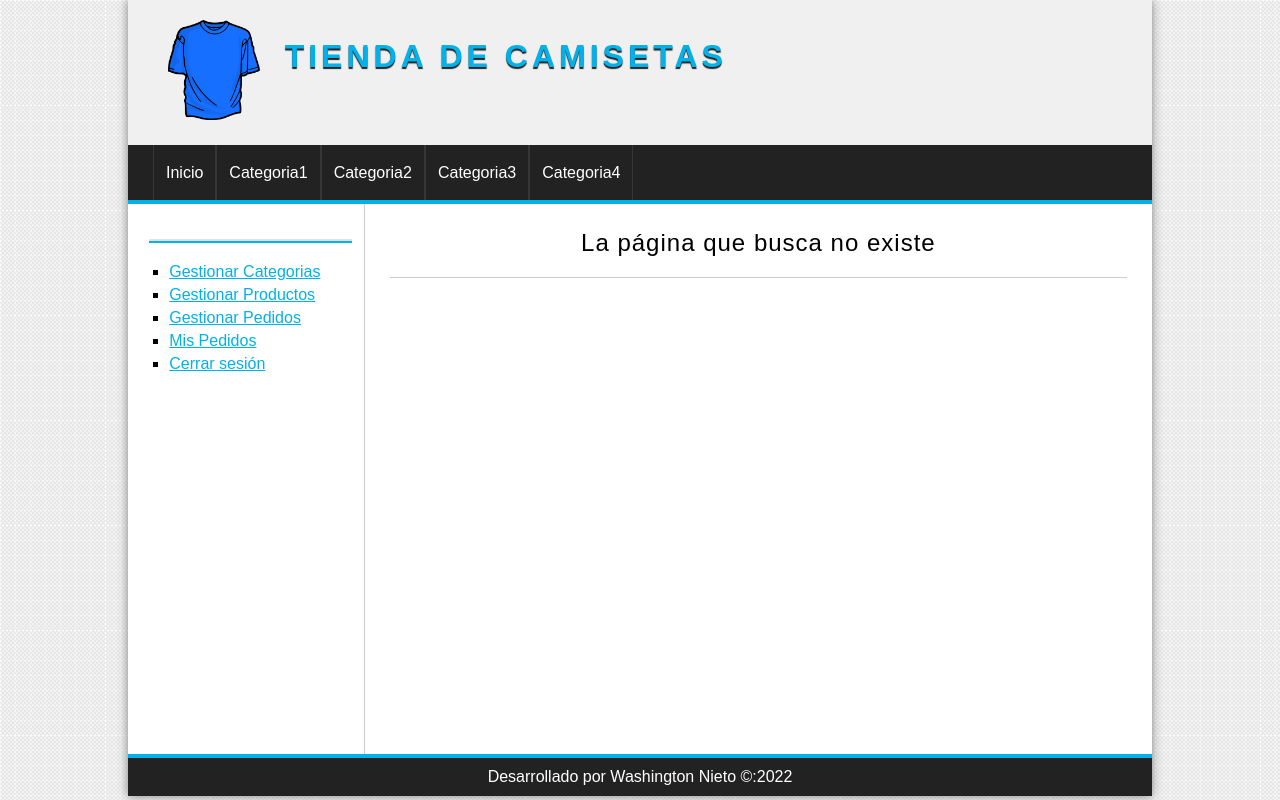
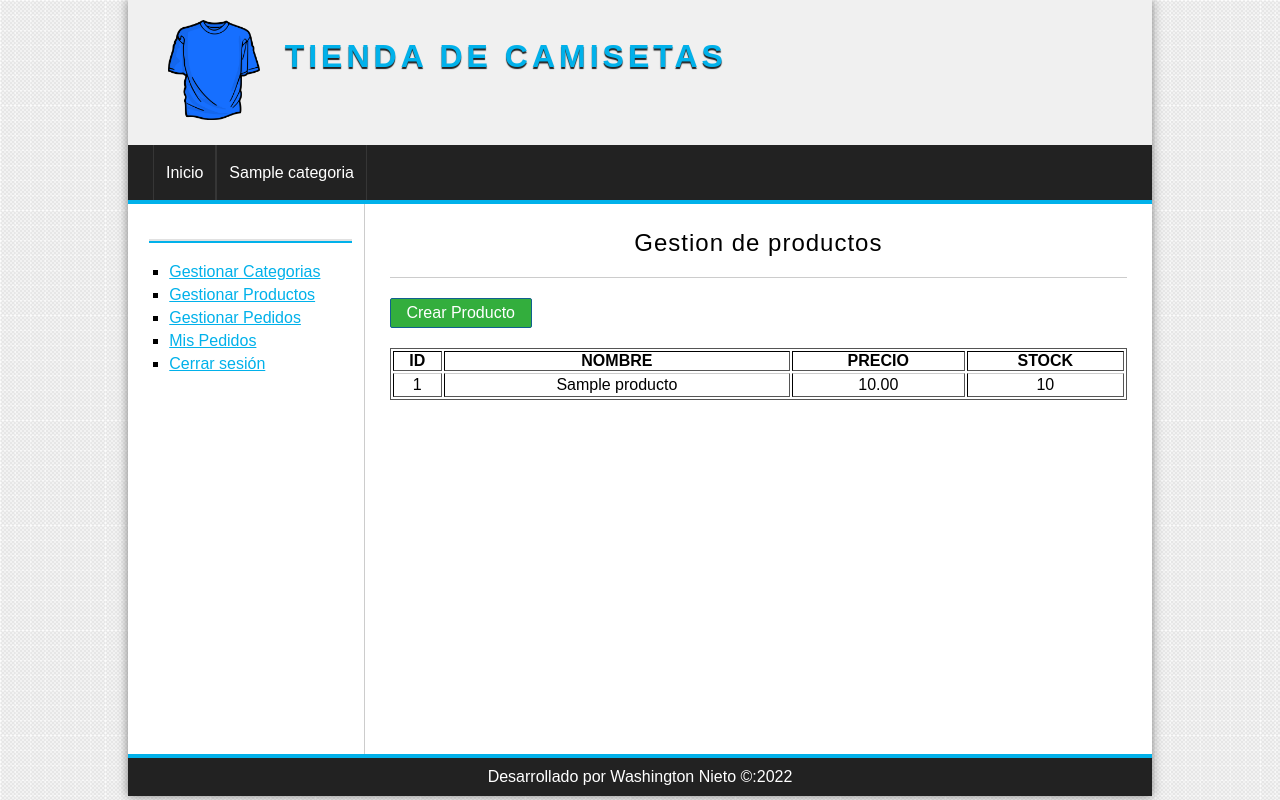
Before and after one commit to WashingtonNieto/Tienda, a PHP site: page /Tienda/producto/gestion in a window 1280 px wide. Run offline with PHP 8.4, Linux system fonts and the light colour scheme; the visitor is signed in with stand-in values (Sample User, id 1); tables that the repository leaves empty or names only in its code hold one stand-in row (values such as "Sample post").

Commit message:
productos

```diff
--- a/autoload.php
+++ b/autoload.php
@@ -8,9 +8,11 @@ function controllers_autoload($classname){
         //require_once 'controllers/'.$classname.'.php';
 
         if ($classname == "usuariocontroller"){
-            require_once 'controllers/usuarioController'.'.php';
+            require_once 'controllers/UsuarioController'.'.php';
+        }elseif ($classname == "categoriacontroller"){
+            require_once 'controllers/CategoriaController'.'.php';
         }else{
-            require_once 'controllers/'.$classname.'.php';
+            require_once 'controllers/'. ucfirst($classname).'.php';
         }
 
 
--- a/controllers/ProductoController.php
+++ b/controllers/ProductoController.php
@@ -1,8 +1,42 @@
 <?php
+
+require_once 'models/producto.php';
 
 class ProductoController{
     public function index(){
         //renderizar vista de producto
         require_once 'views/producto/destacados.php';
     }
+
+    public function gestion(){
+        Utils::isAdmin();
+
+        //creamos una variable producto
+        //que es una instancia de la clase Producto
+        //creo el objeto para poder acceder al select de los productos
+        //el resultado se guarda en $productos
+        //los cuales se le pasan a la vista gestion.php
+        $producto = new Producto();
+        $productos = $producto->getAll();
+
+
+        require_once 'views/producto/gestion.php';
+    }
+
+    public function crear(){
+        Utils::isAdmin();
+
+        require_once 'views/producto/crear.ph';
+    }
+
+    public function save(){
+             Utils::isAdmin();
+        if(isset($_POST) && isset($_POST['nombre'])){
+            //Guardar la categoria
+            $categoria = new Categoria();
+            $categoria->setNombre($_POST['nombre']);
+            $save = $categoria->save();
+        }
+        header("Location:".base_url."categoria/index");
+    }
 }
--- a/helpers/utils.php
+++ b/helpers/utils.php
@@ -17,7 +17,10 @@ class Utils{
         }
     }
 
-    public static function ShowCategorias(){
-        require_once 'models/';
+    public static function showCategorias(){
+        require_once 'models/categoria.php';
+        $categoria = new Categoria();
+        $categorias = $categoria->getAll();
+        return $categorias;
     }
 }
--- /dev/null
+++ b/models/producto.php
@@ -0,0 +1,97 @@
+<?php
+
+class Producto{
+    private $id;
+    private $categoria_id;
+    private $nombre;
+    private $descripcion;
+    private $precio;
+    private $stock;
+    private $oferta;
+    private $fecha;
+    private $imagen;
+    private $db;
+
+
+    public function __construct(){
+        $this->db = Database::connect();
+    }
+    public function getId() {
+        return $this->id;
+    }
+
+    public function getCategoria_id() {
+        return $this->categoria_id;
+    }
+
+    public function getNombre() {
+        return $this->nombre;
+    }
+
+    public function getDescripcion() {
+        return $this->descripcion;
+    }
+
+    public function getPrecio() {
+        return $this->precio;
+    }
+
+    public function getStock() {
+        return $this->stock;
+    }
+
+    public function getOferta() {
+        return $this->oferta;
+    }
+
+    public function getFecha() {
+        return $this->fecha;
+    }
+
+    public function getImagen() {
+        return $this->imagen;
+    }
+
+    public function setId($id): void {
+        $this->id = $id;
+    }
+
+    public function setCategoria_id($categoria_id): void {
+        $this->categoria_id = $categoria_id;
+    }
+
+    public function setNombre($nombre): void {
+        $this->nombre = $nombre;
+    }
+
+    public function setDescripcion($descripcion): void {
+        $this->descripcion = $descripcion;
+    }
+
+    public function setPrecio($precio): void {
+        $this->precio = $precio;
+    }
+
+    public function setStock($stock): void {
+        $this->stock = $stock;
+    }
+
+    public function setOferta($oferta): void {
+        $this->oferta = $oferta;
+    }
+
+    public function setFecha($fecha): void {
+        $this->fecha = $fecha;
+    }
+
+    public function setImagen($imagen): void {
+        $this->imagen = $imagen;
+    }
+
+    public function getAll(){
+        $productos = $this->db->query("SELECT * FROM productos ORDER BY id DESC");
+        return $productos;
+    }
+
+
+}
--- a/views/layout/header.php
+++ b/views/layout/header.php
@@ -23,23 +23,22 @@ Click nbfs://nbhost/SystemFileSystem/Templates/Project/PHP/PHPProject.php to edi
             </header>
 
             <!-- MENU -->
+            <?php $categorias = Utils::showCategorias(); ?>
             <nav id="menu">
                 <ul>
                     <li>
                         <a href="#">Inicio</a>
                     </li>
+                    <?php while ($cat = $categorias-> fetch_object()): ?>
+                    <!--
+                    fetch_object  Recorreme y sacame los objetos de todas
+                    las categorias de todo el resourcet que ha devuelto la bd
+                    -->
                     <li>
-                        <a href="#">Categoria1</a>
+                        <a href="#"><?= $cat?->nombre?></a>
                     </li>
-                    <li>
-                        <a href="#">Categoria2</a>
-                    </li>
-                    <li>
-                        <a href="#">Categoria3</a>
-                    </li>
-                    <li>
-                        <a href="#">Categoria4</a>
-                    </li>
+                    <?php endwhile; ?>
+
                 </ul>
             </nav>
 
--- a/views/layout/sidebar.php
+++ b/views/layout/sidebar.php
@@ -20,7 +20,7 @@
         <ul>
             <?php if(isset($_SESSION['admin'])): ?>
                 <li><a href="<?=base_url?>categoria/index">Gestionar Categorias</a></li>
-                <li><a href="#">Gestionar Productos</a></li>
+                <li><a href="<?=base_url?>producto/gestion">Gestionar Productos</a></li>
                 <li><a href="#">Gestionar Pedidos</a></li>
             <?php endif; ?>
 
--- /dev/null
+++ b/views/producto/gestion.php
@@ -0,0 +1,24 @@
+<h1>Gestion de productos</h1>
+
+<a href="<?=base_url?>producto/crear" class="button button-small">
+    Crear Producto
+</a>
+
+<table border="1">
+    <tr>
+        <th>ID</th>
+        <th>NOMBRE</th>
+        <th>PRECIO</th>
+        <th>STOCK</th>
+    </tr>
+   <?php while($pro = $productos->fetch_object()): ?>
+
+    <tr>
+        <td><?=$pro->id; ?></td>
+        <td><?=$pro->nombre; ?></td>
+        <td><?=$pro->precio; ?></td>
+        <td><?=$pro->stock; ?></td>
+    </tr>
+
+    <?php endwhile; ?>
+</table>
```
Also changed, not shown: views/producto/crear.php (added, +27 -0 lines).
